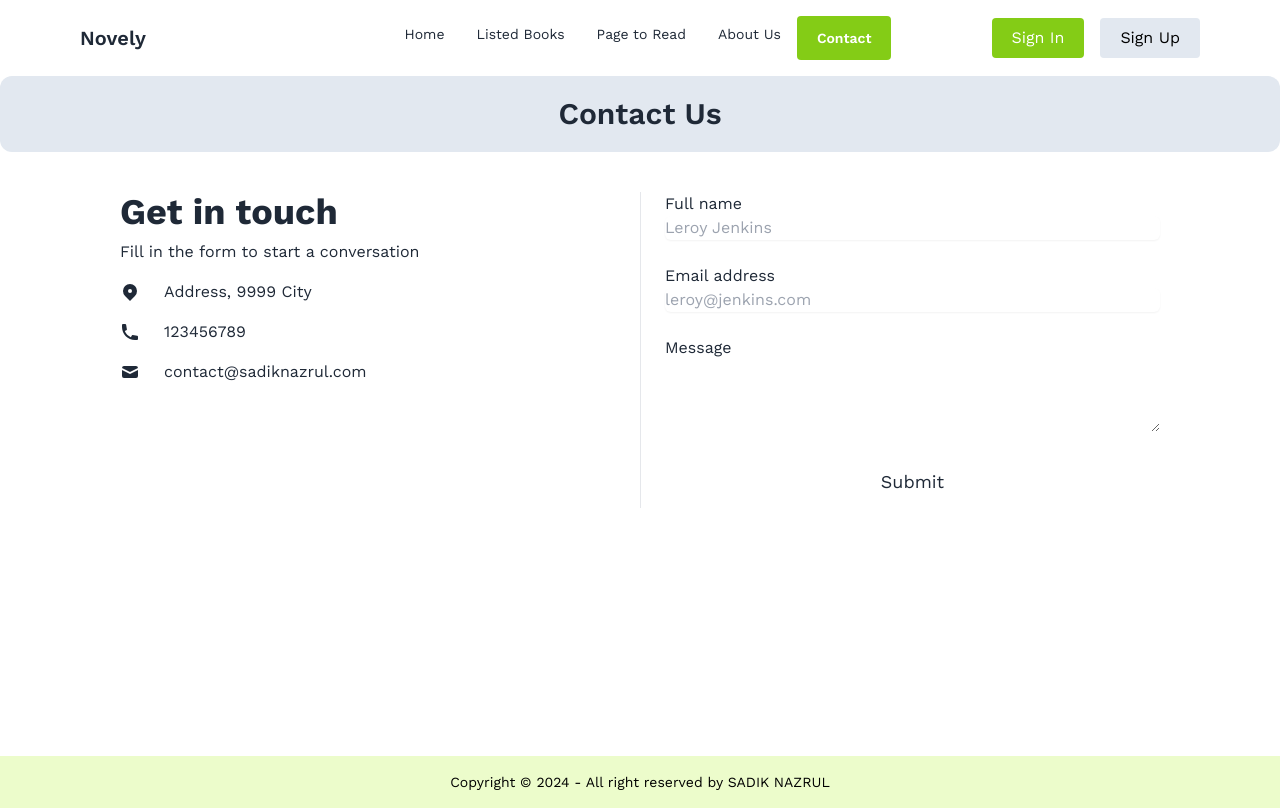
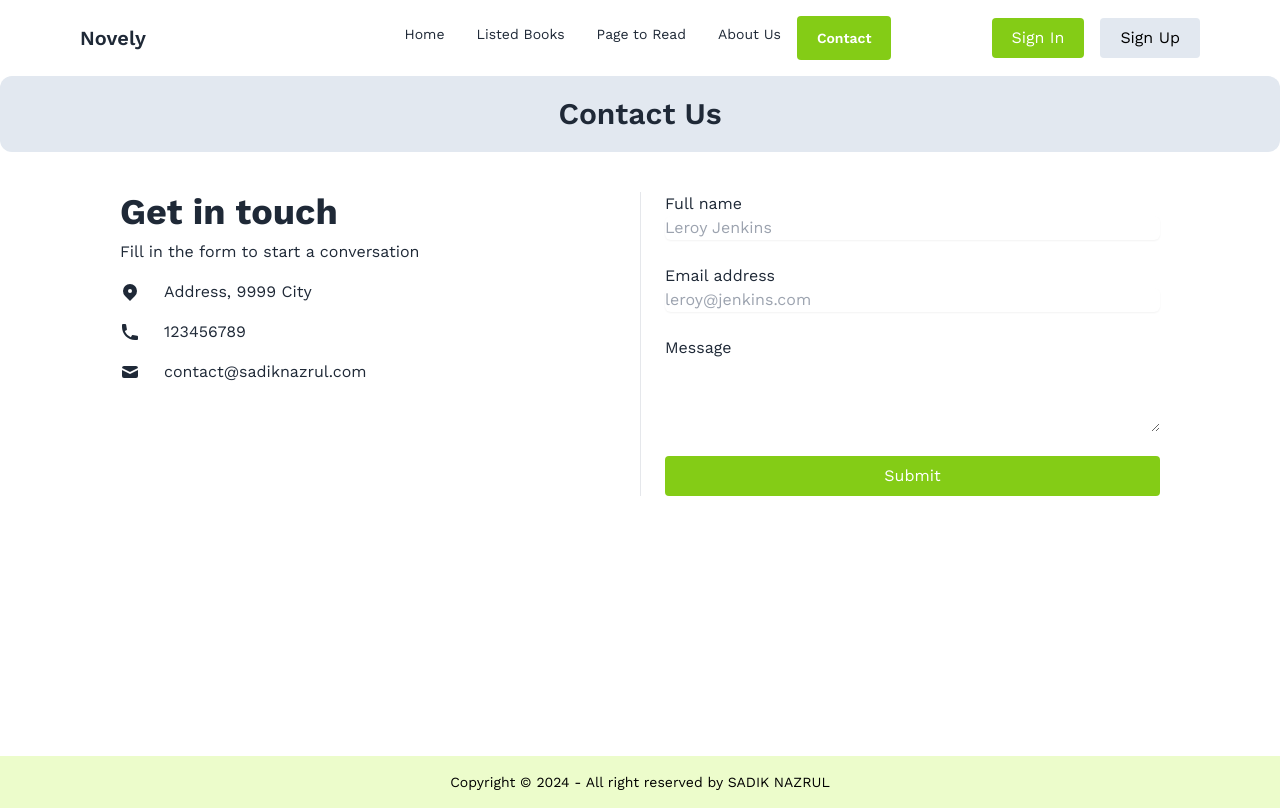
Before and after one commit to sadik-nazrul/bookvibe, a React (Vite) app: page /contact in a window 1280 px wide. Built offline with nearby package versions, Linux system fonts and the light colour scheme.

Commit message:
Readme md update

```diff
--- a/src/pages/AboutUs.jsx
+++ b/src/pages/AboutUs.jsx
@@ -11,7 +11,7 @@ const AboutUs = () => {
                 <h2 className="text-xl lg:text-3xl font-semibold">About Us</h2>
                 <p className="text-center lg:w-1/2">Welcome to Novely! Discover your next great read, connect with fellow book lovers, and explore a world of stories. Join our community and let your literary adventure begin. Happy reading!</p>
             </div>
-            <div className="grid lg:grid-cols-6 gap-6 py-10">
+            <div className="grid lg:grid-cols-6 gap-6 lg:py-10 p-5">
                 {
                     authors.map((author, indx) => <Author key={indx} author={author}></Author>)
                 }
--- a/src/pages/ContactUs.jsx
+++ b/src/pages/ContactUs.jsx
@@ -48,7 +48,7 @@ const ContactUs = () => {
                             <span className="mb-1">Message</span>
                             <textarea rows="3" className="block w-full rounded-md focus:ring focus:ring-opacity-75 focus:dark:ring-violet-600 dark:bg-gray-100"></textarea>
                         </label>
-                        <button type="button" className="px-8 py-3 text-lg rounded focus:ring hover:ring focus:ring-opacity-75 dark:bg-violet-600 dark:text-gray-50 focus:dark:ring-violet-600 hover:dark:ring-violet-600">Submit</button>
+                        <a className="px-5 py-2 rounded bg-lime-500 text-white hidden lg:block text-center">Submit</a>
                     </form>
                 </div>
             </section>
```
Also changed, not shown: 1 other file (tests, documents, lock files or other folders).
